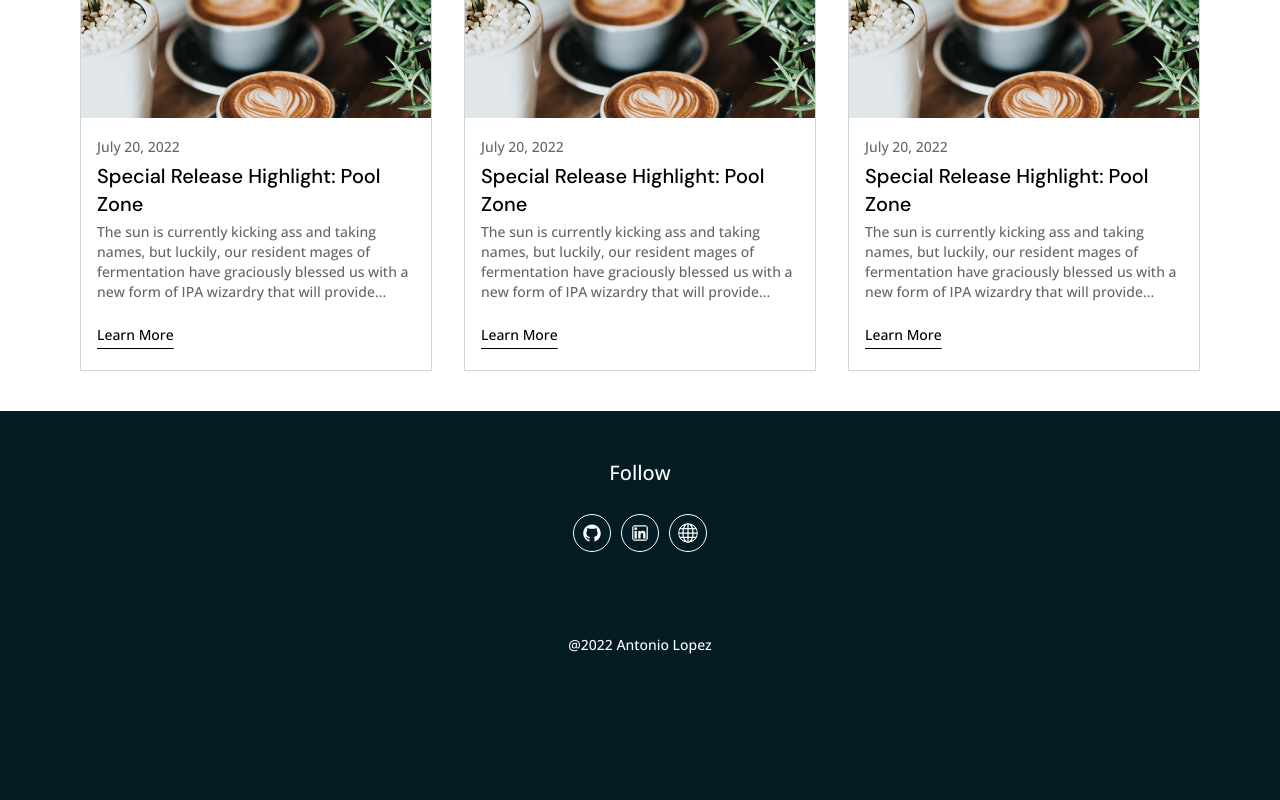
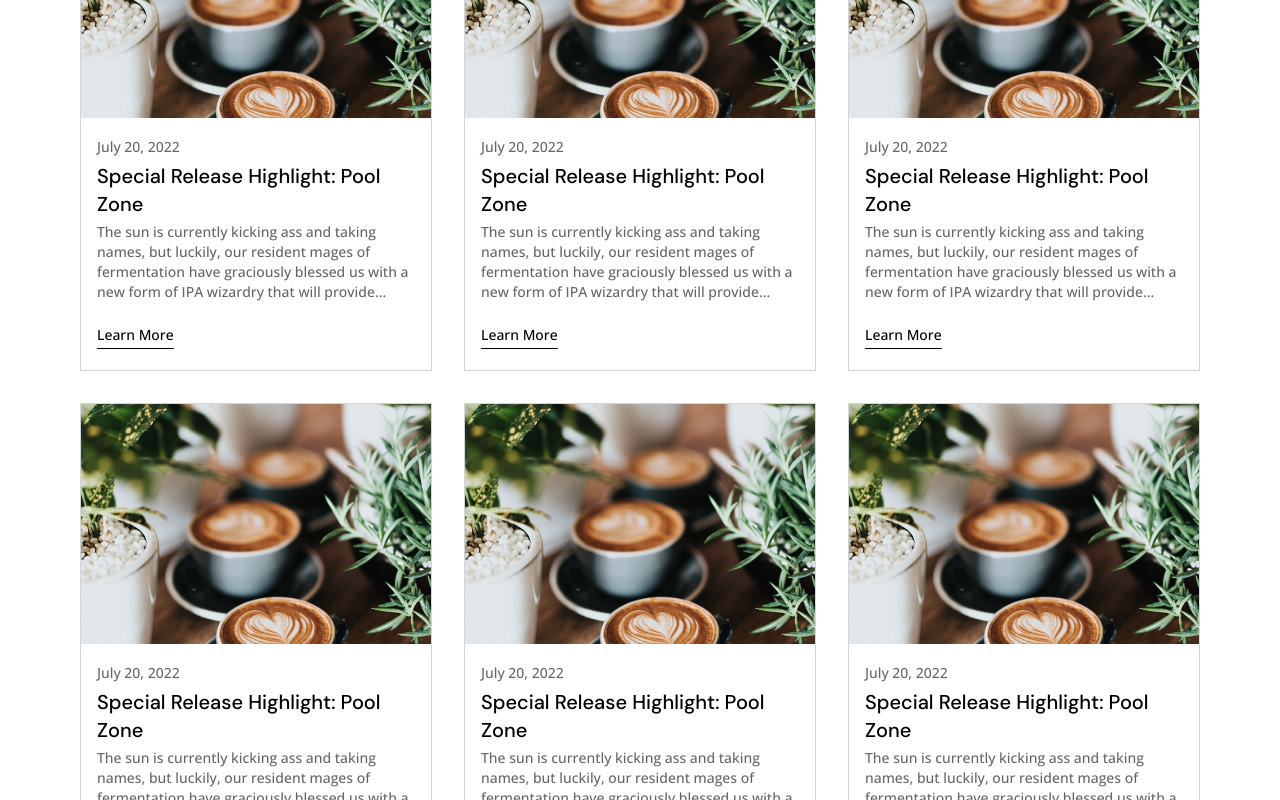
Before and after one commit to antonio-lopez/nextjs-drinks-ecommerce, a Next.js app: page / in a window 1280 px wide. Shown: the part 3140-3940 px from the top of the page. Before the commit the page ends 3843 px from the top, so only its background shows below. Built offline with nearby package versions, Linux system fonts and the light colour scheme.

Commit message:
Refactored Blog component and updated Page links

```diff
--- a/components/Blog.jsx
+++ b/components/Blog.jsx
@@ -1,72 +1,16 @@
-const Blog = () => {
+const Blog = ({ image, imageDesc, date, title, description }) => {
   return (
-    <section className="bg-white">
-      {/* grid container */}
-      <div className="mx-auto mt-24 max-w-7xl">
-        <div className="grid grid-cols-1 gap-y-8 px-6 py-10 sm:px-20 lg:grid-cols-3 lg:gap-x-8 2xl:px-0">
-          {/* sample 1 */}
     <div className="border border-gray-300">
-            <img
-              className="h-60 w-full object-cover"
-              src="images/coffee/nathan-dumlao-zUNs99PGDg0-unsplash.jpg"
-              alt="coffee product"
-            />
+      <img className="h-60 w-full object-cover" src={image} alt={imageDesc} />
       <div className="mt-4 mb-6 space-y-1 px-4">
-              <span className="text-sm opacity-60">July 20, 2022</span>
-              <h1 className="text-xl">Special Release Highlight: Pool Zone</h1>
-              <p className="pb-5 text-sm opacity-60">
-                The sun is currently kicking ass and taking names, but luckily,
-                our resident mages of fermentation have graciously blessed us
-                with a new form of IPA wizardry that will provide...
-              </p>
+        <span className="text-sm opacity-60">{date}</span>
+        <h1 className="text-xl">{title}</h1>
+        <p className="pb-5 text-sm opacity-60">{description}</p>
         <span className="text-sm underline decoration-1 underline-offset-8">
           Learn More
         </span>
       </div>
     </div>
-          {/* sample 1 */}
-          <div className="border border-gray-300">
-            <img
-              className="h-60 w-full object-cover"
-              src="images/coffee/nathan-dumlao-zUNs99PGDg0-unsplash.jpg"
-              alt="coffee product"
-            />
-            <div className="mt-4 mb-6 space-y-1 px-4">
-              <span className="text-sm opacity-60">July 20, 2022</span>
-              <h1 className="text-xl">Special Release Highlight: Pool Zone</h1>
-              <p className="pb-5 text-sm opacity-60">
-                The sun is currently kicking ass and taking names, but luckily,
-                our resident mages of fermentation have graciously blessed us
-                with a new form of IPA wizardry that will provide...
-              </p>
-              <span className="text-sm underline decoration-1 underline-offset-8">
-                Learn More
-              </span>
-            </div>
-          </div>
-          {/* sample 1 */}
-          <div className="border border-gray-300">
-            <img
-              className="h-60 w-full object-cover"
-              src="images/coffee/nathan-dumlao-zUNs99PGDg0-unsplash.jpg"
-              alt="coffee product"
-            />
-            <div className="mt-4 mb-6 space-y-1 px-4">
-              <span className="text-sm opacity-60">July 20, 2022</span>
-              <h1 className="text-xl">Special Release Highlight: Pool Zone</h1>
-              <p className="pb-5 text-sm opacity-60">
-                The sun is currently kicking ass and taking names, but luckily,
-                our resident mages of fermentation have graciously blessed us
-                with a new form of IPA wizardry that will provide...
-              </p>
-              <span className="text-sm underline decoration-1 underline-offset-8">
-                Learn More
-              </span>
-            </div>
-          </div>
-        </div>
-      </div>
-    </section>
   );
 };
 
--- /dev/null
+++ b/components/BlogList.jsx
@@ -0,0 +1,29 @@
+import { allBlog } from '../data';
+import Blog from './Blog';
+
+const BlogList = () => {
+  return (
+    <section className="bg-white">
+      {/* grid container */}
+      <div className="mx-auto mt-24 max-w-7xl">
+        <div className="grid grid-cols-1 gap-y-8 px-6 py-10 sm:px-20 lg:grid-cols-3 lg:gap-x-8 2xl:px-0">
+          {allBlog.map((blog) => {
+            const { id, image, imageDesc, date, title, description } = blog;
+            return (
+              <Blog
+                key={id}
+                image={image}
+                imageDesc={imageDesc}
+                date={date}
+                title={title}
+                description={description}
+              />
+            );
+          })}
+        </div>
+      </div>
+    </section>
+  );
+};
+
+export default BlogList;
--- a/components/index.js
+++ b/components/index.js
@@ -3,4 +3,5 @@ export { default as Footer } from './Footer';
 export { default as Hero } from './Hero';
 export { default as BeerProduct } from './BeerProduct';
 export { default as CoffeeProduct } from './CoffeeProduct';
+export { default as BlogList } from './BlogList';
 export { default as Blog } from './Blog';
--- a/pages/beer/index.jsx
+++ b/pages/beer/index.jsx
@@ -2,7 +2,7 @@
 import React from 'react';
 import { allBeer } from '../../data';
 
-const Beer = () => {
+const AllBeer = () => {
   return (
     <section className="mx-auto max-w-7xl text-white">
       <div className="mt-10 px-4 lg:px-10">
@@ -28,4 +28,4 @@ const Beer = () => {
   );
 };
 
-export default Beer;
+export default AllBeer;
--- a/pages/blog/index.jsx
+++ b/pages/blog/index.jsx
@@ -1,8 +1,7 @@
-/* eslint-disable react/self-closing-comp */
-import React from 'react';
 import { allBlog } from '../../data';
+import { Blog } from '../../components';
 
-const Blog = () => {
+const AllBlog = () => {
   return (
     <section className="">
       <h1 className="text-center text-3xl text-white lg:text-5xl">Our Blog</h1>
@@ -10,27 +9,19 @@ const Blog = () => {
       <div className="bg-white">
         <div className="mx-auto mt-10 max-w-7xl ">
           <ul className="grid grid-cols-1 gap-y-8 px-6 py-10 sm:px-20 lg:grid-cols-3 lg:gap-x-8 2xl:px-0">
-            {allBlog.map((blog) => (
-              <li key={blog.id}>
-                <article className="border border-gray-300">
-                  <img
-                    className="h-60 w-full object-cover"
-                    src={blog.image}
-                    alt={blog.imageDesc}
-                  />
-                  <div className="mt-4 mb-6 space-y-1 px-4">
-                    <span className="text-sm opacity-60">{blog.date}</span>
-                    <h1 className="text-xl">{blog.title}</h1>
-                    <p className="pb-5 text-sm opacity-60">
-                      {blog.description}
-                    </p>
-                    <span className="text-sm underline decoration-1 underline-offset-8">
-                      Learn More
-                    </span>
-                  </div>
-                </article>
-              </li>
-            ))}
+            {allBlog.map((blog) => {
+              const { id, image, imageDesc, date, title, description } = blog;
+              return (
+                <Blog
+                  key={id}
+                  image={image}
+                  imageDesc={imageDesc}
+                  date={date}
+                  title={title}
+                  description={description}
+                />
+              );
+            })}
           </ul>
         </div>
       </div>
@@ -38,4 +29,4 @@ const Blog = () => {
   );
 };
 
-export default Blog;
+export default AllBlog;
--- a/pages/coffee/index.jsx
+++ b/pages/coffee/index.jsx
@@ -3,7 +3,7 @@ import React from 'react';
 // import Link from 'next/link';
 import { allCoffee } from '../../data';
 
-const Coffee = () => {
+const AllCoffee = () => {
   return (
     <section className="mx-auto max-w-7xl text-white">
       <div className="mt-10 px-4 lg:px-10">
@@ -32,4 +32,4 @@ const Coffee = () => {
   );
 };
 
-export default Coffee;
+export default AllCoffee;
--- a/pages/index.jsx
+++ b/pages/index.jsx
@@ -1,4 +1,4 @@
-import { Hero, BeerProduct, CoffeeProduct, Blog } from '../components';
+import { Hero, BeerProduct, CoffeeProduct, BlogList } from '../components';
 
 export default function Home() {
   return (
@@ -6,7 +6,7 @@ export default function Home() {
       <Hero />
       <BeerProduct />
       <CoffeeProduct />
-      <Blog />
+      <BlogList />
     </>
   );
 }
```
Lines whose indentation alone changed are shown as unchanged.
